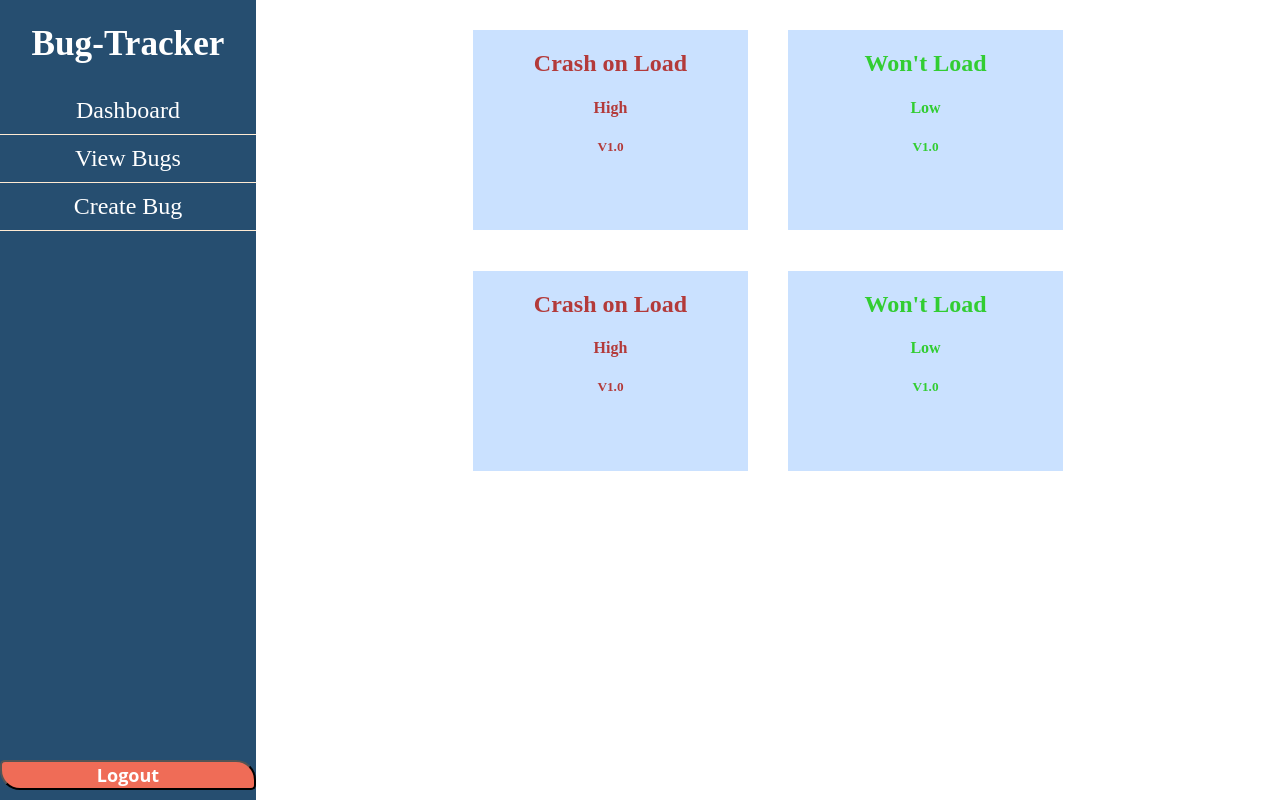
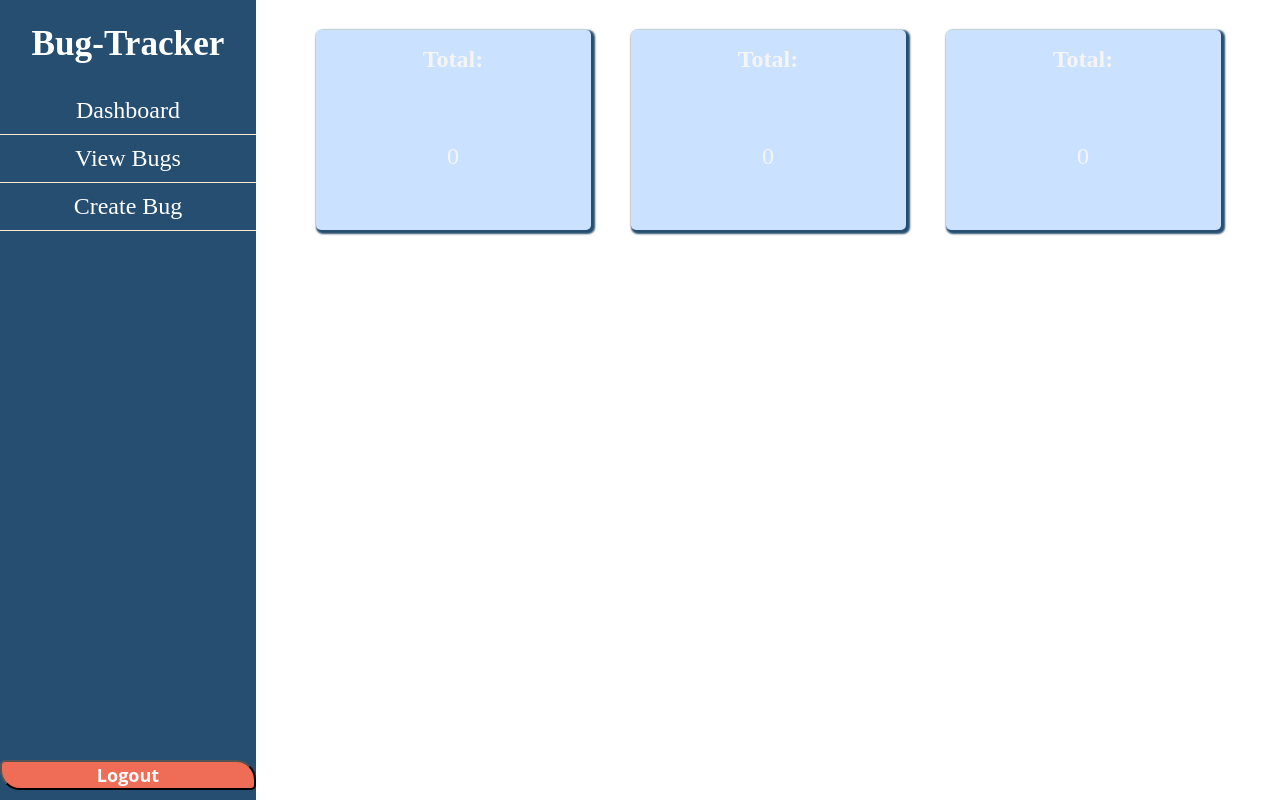
Before and after one commit to DillanR1/bugtracker, a React (Create React App) app: page / in a window 1280 px wide. Both pictures are taken after typing "Sample", "Sample123" into the empty fields and a click on the button "Login". Built offline with nearby package versions, Linux system fonts and the light colour scheme.

Commit message:
/ exact used, display bug fixed

```diff
--- a/src/App.js
+++ b/src/App.js
@@ -3,7 +3,7 @@ import { useSelector } from 'react-redux';
 import Login from './Views/Components/Pages/Login/login';
 import { BrowserRouter as Router, Switch, Route } from 'react-router-dom';
 import Sidebar from './Views/sidebar/sidebar';
-import Dashboard from './Views/Components/Pages/viewBugs';
+import Dashboard from './Views/Components/Dashboard/dashboard';
 import ViewBugPage from './Views/Components/Pages/viewBugs';
 import CreateBug from './Views/Components/Bug Create / edit/bugFrom';
 
@@ -15,11 +15,10 @@ function App() {
       <>
         <Sidebar />
         <Switch>
-          <Route path="/"><Dashboard /></Route>
+          <Route path="/" exact ><Dashboard /></Route>
           <Route path="/viewbugs"><ViewBugPage /></Route>
           <Router path="/create"><div className='page-container'><CreateBug title="Create Bug" /></div></Router>
         </Switch>
-        <ViewBugPage />
       </>
     }
     </Router>
--- a/src/Views/Components/Dashboard/card.jsx
+++ b/src/Views/Components/Dashboard/card.jsx
@@ -7,7 +7,7 @@ export default (props) => {
 
     return(
         <div className='dashboard-card' style={{color: color}}>
-            <h2>Total:</h2>
+            <h2>Total: {level}</h2>
             <p>{props.count}</p>
         </div>
     )
--- a/src/Views/Components/Dashboard/dashboard.jsx
+++ b/src/Views/Components/Dashboard/dashboard.jsx
@@ -1,6 +1,5 @@
 import React, { useEffect } from 'react';
 import { useDispatch, useSelector } from 'react-redux';
-import { getBugs } from '../../../Controllers/Redux/bugSlice';
 import { getBugs } from '../../../Controllers/Redux/bugSlice';
 import Card from '../../Components/Dashboard/card';
 
@@ -10,10 +9,10 @@ export default () => {
     let highCount = 0
     let midCount = 0
     let lowCount = 0
-    IF(bugs!=undefined){
+    if (bugs!= undefined) {
         highCount = filterBugs(1);
-        highCount = filterBugs(2);
-        highCount = filterBugs(3);
+        midCount = filterBugs(2);
+        lowCount = filterBugs(3);
 
     }
 
```
